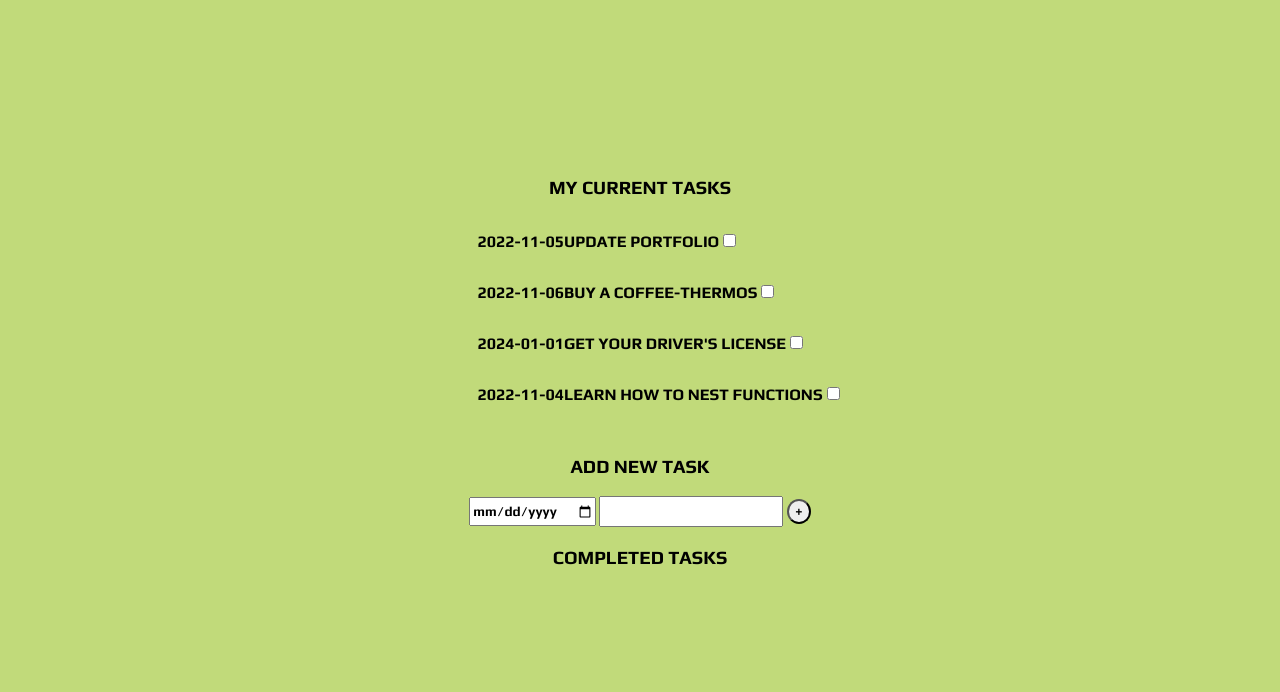
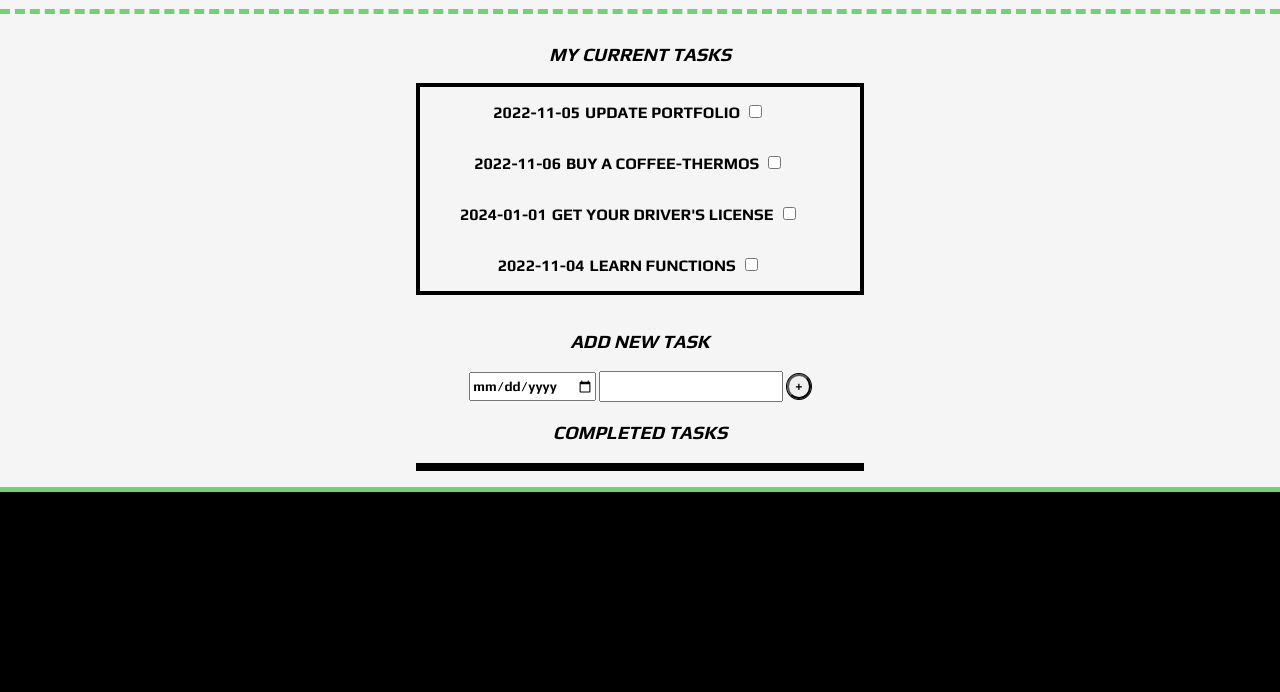
Before and after one commit to ninaevelina/to-do, a website built with Parcel: page src/index.html in a window 1280 px wide. Shown: the part 201-893 px from the top of the page. Before the commit the page ends 800 px from the top, so only its background shows below. Built offline with nearby package versions, Linux system fonts and the light colour scheme.

Commit message:
added some scss

```diff
--- a/src/index.html
+++ b/src/index.html
@@ -12,7 +12,7 @@
   <body>
     <header class="myheader">
       <h1 class="myheader__first">Procrastinating, much?</h1>
-      <h2 class="myheader__second">Let's get some stuff done.</h2>
+      <h2 class="myheader__second">Let's get some stuff done!</h2>
     </header>
     <main class="container">
       <section>
@@ -22,6 +22,7 @@
           <ul id="taskListCurrent"></ul>
         </div>
       </section>
+      <section>
         <h3 class="container__header">ADD NEW TASK</h3>
         <form id="myTaskForm">
           <input id="taskDate" type="date" required />
@@ -29,7 +30,7 @@
           <!-- Create button submit event for js function for the form! -->
           <button id="addBtn">+</button>
         </form>
-      <section></section>
+      </section>
       <section>
         <!-- Third section with completed tasks, create js for ul -->
         <h3 class="container__header">COMPLETED TASKS</h3>
--- a/src/js/main.js
+++ b/src/js/main.js
@@ -25,7 +25,7 @@ class Task {
 let portfolio = new Task("2022-11-05", "Update portfolio");
 let coffee = new Task("2022-11-06", "Buy a coffee-thermos");
 let drive = new Task("2024-01-01", "Get your driver's license");
-let learn = new Task("2022-11-04", "Learn how to nest functions");
+let learn = new Task("2022-11-04", "Learn functions");
 //change this var below
 
 taskForm.addEventListener("submit", addTask); // add eventlistener for the form, when user input is submitted in the form, call the function (which entails to add task to "my current tasks")
@@ -47,8 +47,6 @@ function addTask(e) {
   updateMyCurrentTasks(); // nested function, function shown down below
 }
 
-//addTask();
-
 function updateMyCurrentTasks() {
   currentTask.innerHTML = ""; // let the innerHTML be empty for the #taskListCurrent UL before the li are created in the loop
   taskComplete.innerHTML = ""; // let the innerHTML be empty/cleared for the #completedTask UL before the li are created in the loop, to stop them from displaying x100 times
@@ -57,9 +55,9 @@ function updateMyCurrentTasks() {
     let myList = taskToDoList[i]; // set position that the loop should start from
     let createdTask = document.createElement("li"); // a created task creates a li-element
     let taskSetDate = document.createElement("p"); // create a p tag for the date that user chose from input
-    taskSetDate.innerHTML += myList.date + "";
+    taskSetDate.innerHTML += myList.date + " ";
     let taskSetDetails = document.createElement("p"); // create another p tag for the details that user typed in the text input
-    taskSetDetails.innerHTML += myList.taskdetails + "";
+    taskSetDetails.innerHTML += " " + myList.taskdetails + "";
     let checkBoxInput = document.createElement("input");
     checkBoxInput.className = "theCheckbox";
     checkBoxInput.type = "checkbox";
--- /dev/null
+++ b/src/scss/_mixins.scss
@@ -0,0 +1,9 @@
+@import url('https://fonts.googleapis.com/css2?family=Play:wght@700&display=swap');
+
+// Input
+
+@mixin myInputs {
+    height: 25px;
+    font-family: 'Play', sans-serif;
+    justify-content: space-around;
+}
--- a/src/scss/main.scss
+++ b/src/scss/main.scss
@@ -1,23 +1,28 @@
+@use "mixins";
 @import url('https://fonts.googleapis.com/css2?family=Play:wght@700&display=swap');
+
 
 body, html {
     width: 100vw;
+    margin: 0;
     display: flex;
     flex-direction: column;
     justify-content: center;
     align-items: center;
-   // background-color: #f5f5f5;
-   background-color: #c1da7a;
+   background-color: #f5f5f5;
 }
 
 .myheader {
     font-family: 'Play', sans-serif;
     text-transform: uppercase;
+    font-size: larger;
+    line-height: 1.5em;
     width: 100vw;
-    height: 250px;
-    margin-top: 50px;
-    margin-bottom: 50px;
-    //background-color: #c1da7a;
+    height: 200px;
+    margin-top: 10px;
+    margin-bottom: 10px;
+    border-bottom: 5px solid #76cf76;
+    border-bottom-style:dashed;
     display: flex;
     flex-direction: column;
     flex-wrap: wrap;
@@ -30,29 +35,10 @@ body, html {
         display: flex;
         flex-direction: column;
         text-align: center;
-        font-style: italic;
-    }
     }
 
-#taskDate {
-    height: 25px;
-    font-family: 'Play', sans-serif;
 }
 
-#taskInput {
-    height: 25px;
-    font-family: 'Play', sans-serif;
-}
-
-#addBtn {
-    height: 25px;
-    font-family: 'Play', sans-serif;
-    border-radius: 50%;
-}
-
-.theCheckbox {
-    border: 10px solid black;
-}
 
 .container {
     font-family: 'Play', sans-serif;
@@ -65,31 +51,76 @@ body, html {
 
    &__header {
     text-align: center;
+    font-style: oblique;
+    }
+
+    ul {
+        width: 500px;
+        list-style-type: none;
+        text-align: center;
+
+        li {
+            justify-content: space-between;
+            text-align: center;
+
+            p {
+                justify-content: space-between;
+                display: inline-block;
+                padding-right: 5px;
+            }
         }
     }
 
     #taskListCurrent {
-    justify-content: space-around;
+        display: flex;
+        flex-direction:column;
 
-
-
+        background-color: #f5f5f5;
+        justify-content: space-between;
+        width: 400px;
+        border: 4px solid black;
+        align-content: space-between;
+        text-align: center;
+        flex-wrap: wrap;
     }
 
-ul {
-    list-style-type: none;
+    #taskDate {
+        @include mixins.myInputs;
+    }
 
-    li {
+    #taskInput {
+        @include mixins.myInputs;
+    }
+
+    #addBtn {
+        border-radius: 50%;
+        justify-content: right;
+        outline: 1px solid black;
+        @include mixins.myInputs;
+    }
+
+    #completedTask {
+        display: flex;
+        flex-direction:column;
+        background-color: #f5f5f5;
         justify-content: space-between;
+        width: 400px;
+        margin-top: 20px;
+        border: 4px solid black;
+        align-content: space-between;
+        text-align: center;
+        flex-wrap: wrap;
 
-        p {
-            justify-content: space-between;
-            display: inline-block;
-        }
     }
 }
 
-
-/*p {
-    display: inline-block;
-    justify-content: space-around;
-}*/
+footer {
+    height: 200px;
+    width: 100vw;
+    display: flex;
+    flex-direction: column;
+    background-color: black;
+    color: #f5f5f5;
+    border-top: 5px solid;
+    border-color: #76cf76;
+}
```
Also changed, not shown: src/css/main.css (added), 1 other file. Lines whose indentation alone changed are shown as unchanged.
